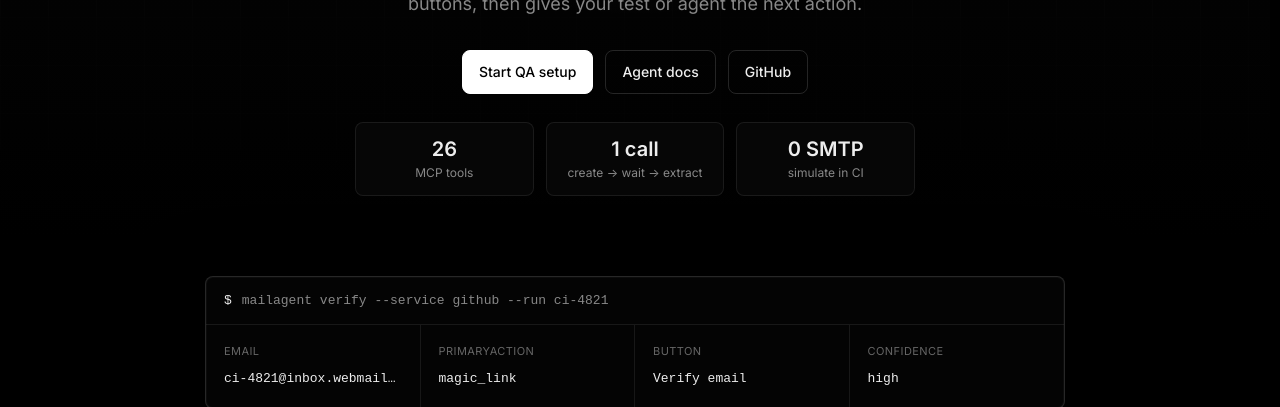
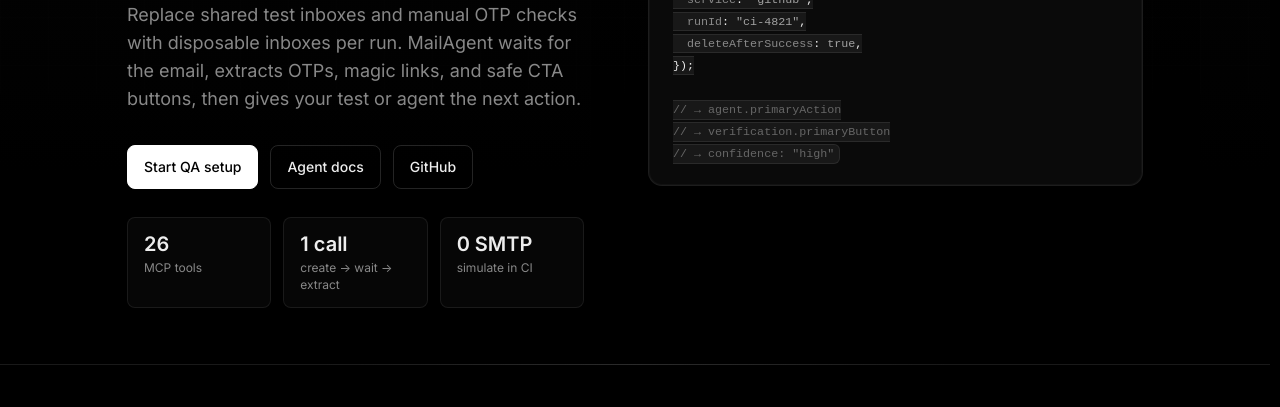
Before and after one commit to Alex0nder/MailAgent, a website: page public/index.html in a window 1280 px wide. Shown: the part 383-790 px from the top of the page. Drawn offline with Linux system fonts and the light colour scheme.

Commit message:
Restore split landing hero

```diff
--- a/public/index.html
+++ b/public/index.html
@@ -37,7 +37,7 @@
 
     <main class="landing">
       <div class="hero-block">
-      <section class="hero hero-vercel">
+      <section class="hero hero-split">
         <div class="hero-grid-bg" aria-hidden="true"></div>
         <div class="hero-inner site-container">
           <div class="hero-copy">
@@ -77,29 +77,24 @@
               </div>
             </dl>
           </div>
+          <div class="code-panel hero-code-panel" data-panel="hero" aria-label="MailAgent launch examples">
+            <div class="code-tabs">
+              <span class="code-tab active">MCP</span>
+              <span class="code-tab">Playwright</span>
+              <span class="code-tab">API</span>
+              <span class="code-tab">CLI</span>
+            </div>
+            <div class="code-body">
+              <pre><code><span class="t-cm">// Cursor / Codex MCP</span>
+<span class="t-kw">await</span> <span class="t-fn">mailagent_verify_signup</span>({
+  <span class="t-key">service</span>: <span class="t-str">"github"</span>,
+  <span class="t-key">runId</span>: <span class="t-str">"ci-4821"</span>,
+  <span class="t-key">deleteAfterSuccess</span>: <span class="t-str">true</span>,
+});
 
-          <div class="hero-terminal" aria-label="MailAgent verify flow">
-            <div class="terminal-command">
-              <span class="prompt">$</span>
-              <span>mailagent verify --service github --run ci-4821</span>
-            </div>
-            <div class="terminal-result-grid">
-              <div>
-                <span class="result-label">email</span>
-                <strong>ci-4821@inbox.webmailagent.com</strong>
-              </div>
-              <div>
-                <span class="result-label">primaryAction</span>
-                <strong>magic_link</strong>
-              </div>
-              <div>
-                <span class="result-label">button</span>
-                <strong>Verify email</strong>
-              </div>
-              <div>
-                <span class="result-label">confidence</span>
-                <strong>high</strong>
-              </div>
+<span class="t-cm">// → agent.primaryAction
+// → verification.primaryButton
+// → confidence: "high"</span></code></pre>
             </div>
           </div>
         </div>
--- a/public/site.js
+++ b/public/site.js
@@ -1,6 +1,43 @@
 /** Tab switcher for landing code panels */
 (function () {
   const PANEL_SAMPLES = {
+    hero: {
+      MCP: `<span class="t-cm">// Cursor / Codex MCP</span>
+<span class="t-kw">await</span> <span class="t-fn">mailagent_verify_signup</span>({
+  <span class="t-key">service</span>: <span class="t-str">"github"</span>,
+  <span class="t-key">runId</span>: <span class="t-str">"ci-4821"</span>,
+  <span class="t-key">deleteAfterSuccess</span>: <span class="t-str">true</span>,
+});
+
+<span class="t-cm">// → agent.primaryAction
+// → verification.primaryButton
+// → confidence: "high"</span>`,
+      Playwright: `<span class="t-kw">import</span> { createMailAgentQa, MailAgentQa } <span class="t-kw">from</span> <span class="t-str">"@mailagent/qa"</span>;
+
+<span class="t-kw">const</span> mail = <span class="t-fn">createMailAgentQa</span>();
+<span class="t-kw">const</span> inbox = <span class="t-kw">await</span> mail.<span class="t-fn">createInbox</span>({
+  <span class="t-key">label</span>: MailAgentQa.<span class="t-fn">runLabel</span>(<span class="t-str">"signup"</span>),
+  <span class="t-key">service</span>: <span class="t-str">"auth0"</span>,
+});
+
+<span class="t-cm">// fill signup form with inbox.address</span>
+<span class="t-kw">const</span> v = <span class="t-kw">await</span> mail.<span class="t-fn">waitForVerification</span>(inbox.id);`,
+      API: `<span class="t-fn">curl</span> -X POST https://api.webmailagent.com/v1/inboxes/open \\
+  -H <span class="t-str">"Authorization: Bearer $MAILAGENT_API_KEY"</span> \\
+  -H <span class="t-str">"Content-Type: application/json"</span> \\
+  -d <span class="t-str">'{
+    "service": "github",
+    "timeoutSeconds": 90,
+    "deleteAfterSuccess": true
+  }'</span>
+
+<span class="t-cm"># → verification.otp | primaryLink | primaryButton</span>`,
+      CLI: `<span class="t-fn">MAILAGENT_API_URL</span>=https://api.webmailagent.com \\
+<span class="t-fn">MAILAGENT_API_KEY</span>=ma_... \\
+  node mcp/dist/cli.js open --service github --json
+
+<span class="t-cm"># or: npm run wizard:qa-pilot</span>`,
+    },
     qa: {
       Playwright: `<span class="t-kw">import</span> { createMailAgentQa, MailAgentQa } <span class="t-kw">from</span> <span class="t-str">"@mailagent/qa"</span>;
 
--- a/public/styles.css
+++ b/public/styles.css
@@ -293,8 +293,8 @@ main.landing > .cta-block {
   padding: var(--hero-top) 0 0;
 }
 
-.hero-vercel {
-  min-height: clamp(560px, 72svh, 660px);
+.hero-split {
+  min-height: clamp(620px, 76svh, 720px);
   display: flex;
   align-items: center;
   padding: 0;
@@ -323,33 +323,29 @@ main.landing > .cta-block {
   align-items: start;
 }
 
-.hero-vercel .hero-inner {
-  display: flex;
-  flex-direction: column;
+.hero-split .hero-inner {
+  width: 100%;
   align-items: center;
-  width: 100%;
-  padding-block: 64px 48px;
-}
-
-.hero-vercel .hero-copy {
-  max-width: 780px;
-  text-align: center;
-}
-
-.hero-vercel .hero-lead {
-  max-width: 680px;
-  margin-inline: auto;
-}
-
-.hero-vercel .hero-ctas {
-  justify-content: center;
-}
-
-@media (min-width: 960px) {
-  .hero:not(.hero-vercel) .hero-inner {
-    grid-template-columns: 1fr 1fr;
-    gap: 64px;
-  }
+  grid-template-columns: minmax(0, 0.96fr) minmax(420px, 1.04fr);
+  gap: clamp(40px, 5vw, 72px);
+  padding-block: 74px 56px;
+}
+
+.hero-split .hero-copy {
+  max-width: 620px;
+}
+
+.hero-split .hero-lead {
+  max-width: 590px;
+}
+
+.hero-split .hero-ctas {
+  justify-content: flex-start;
+}
+
+.hero-split .hero-proof {
+  margin-left: 0;
+  margin-right: 0;
 }
 
 .pill {
@@ -425,77 +421,25 @@ h1 {
   line-height: 1.35;
 }
 
-.hero-terminal {
-  width: min(100%, 860px);
-  margin-top: 32px;
-  border: 1px solid var(--border-strong);
-  border-radius: 8px;
-  background: rgba(5, 5, 5, 0.86);
+.hero-code-panel {
+  justify-self: end;
+  width: min(100%, 580px);
+  border-color: var(--border-strong);
+  background: rgba(5, 5, 5, 0.9);
   box-shadow:
-    0 0 0 1px rgba(255, 255, 255, 0.03) inset,
-    0 24px 80px rgba(0, 0, 0, 0.55);
-  overflow: hidden;
-}
-
-.terminal-command {
-  display: flex;
-  gap: 10px;
-  align-items: center;
-  min-height: 48px;
-  padding: 0 18px;
-  font-family: var(--font-mono);
-  font-size: 13px;
-  color: var(--text-muted);
-  border-bottom: 1px solid var(--border);
-  white-space: nowrap;
-  overflow-x: auto;
-}
-
-.prompt {
-  color: var(--text);
-}
-
-.terminal-result-grid {
-  display: grid;
-  grid-template-columns: repeat(4, minmax(0, 1fr));
-}
-
-.terminal-result-grid div {
-  min-width: 0;
-  padding: 18px;
-  border-right: 1px solid var(--border);
-}
-
-.terminal-result-grid div:last-child {
-  border-right: 0;
-}
-
-.result-label {
-  display: block;
-  margin-bottom: 8px;
-  font-size: 11px;
-  color: var(--text-dim);
-  text-transform: uppercase;
-  letter-spacing: 0.04em;
-}
-
-.terminal-result-grid strong {
-  display: block;
-  overflow: hidden;
-  text-overflow: ellipsis;
-  white-space: nowrap;
-  font-family: var(--font-mono);
-  font-size: 13px;
-  font-weight: 500;
+    0 0 0 1px rgba(255, 255, 255, 0.04) inset,
+    0 32px 90px rgba(0, 0, 0, 0.62);
 }
 
 @media (max-width: 720px) {
-  .hero-vercel {
+  .hero-split {
     min-height: auto;
   }
 
-  .hero-vercel .hero-inner {
-    padding-block: 48px 30px;
+  .hero-split .hero-inner {
+    grid-template-columns: 1fr;
+    gap: 28px;
+    padding-block: 42px 30px;
   }
 
   .hero-proof {
@@ -516,8 +460,13 @@ h1 {
     font-size: 11px;
   }
 
-  .hero-terminal {
-    display: none;
+  .hero-code-panel {
+    justify-self: stretch;
+    width: 100%;
+  }
+
+  .hero-code-panel .code-body {
+    max-height: 270px;
   }
 }
 
```
